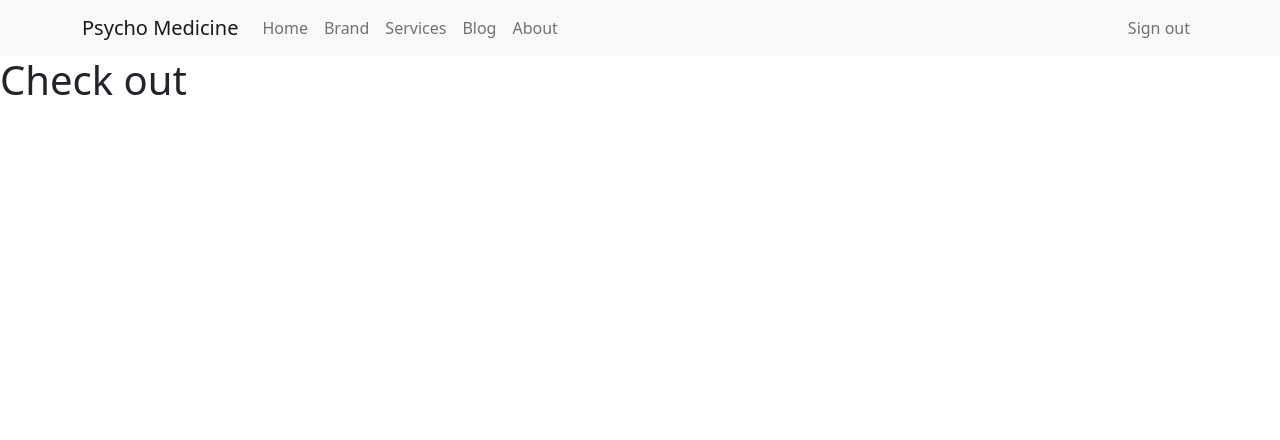
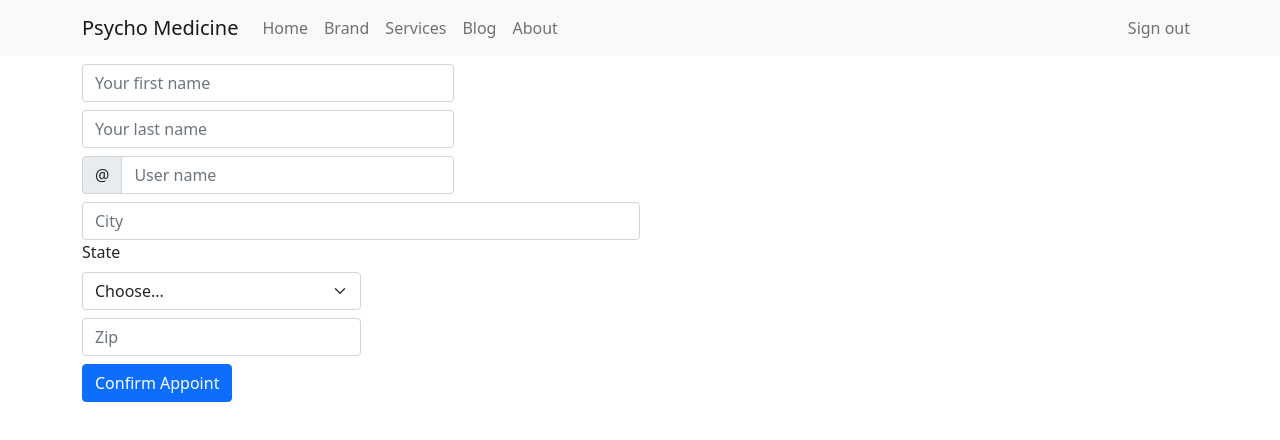
Before and after one commit to Shafak93/psycho-medicine, a React (Create React App) app: page /checkout in a window 1280 px wide. Shown: the top 440 px of the page. Built offline with nearby package versions, Linux system fonts and the light colour scheme; no server answers; sample sign-in values are in the browser's storage.

Commit message:
checkout form design

```diff
--- a/src/Components/Banner/Banner.js
+++ b/src/Components/Banner/Banner.js
@@ -8,7 +8,6 @@ import './Banner.css'
 
 const Banner = () => {
     return (
-
                         <Carousel>
                         <Carousel.Item>
                             <img
--- a/src/Components/Checkout/Checkout.js
+++ b/src/Components/Checkout/Checkout.js
@@ -1,9 +1,44 @@
 import React from 'react';
+import { Form } from 'react-bootstrap';
 
 const Checkout = () => {
     return (
-        <div>
-            <h1>Check out</h1>
+        <div className='container'>
+
+<Form class="row g-3">
+  <div class="col-md-4 my-2">
+    <input type="text" class="form-control" id="validationDefault01" placeholder='Your first name' required />
+  </div>
+  <div class="col-md-4 my-2">
+    <input type="text" class="form-control" id="validationDefault02" placeholder='Your last name' required />
+  </div>
+  <div class="col-md-4 my-2">
+    <div class="input-group">
+      <span class="input-group-text" id="inputGroupPrepend2">@</span>
+      <input type="text" class="form-control" id="validationDefaultUsername" placeholder='User name'  aria-describedby="inputGroupPrepend2" required />
+    </div>
+  </div>
+  <div class="col-md-6">
+    <input type="text" class="form-control" id="validationDefault03" placeholder='City' required />
+  </div>
+  <div class="col-md-3">
+    <label for="validationDefault04" class="form-label">State</label>
+    <select class="form-select" id="validationDefault04" required>
+      <option selected disabled value="">Choose...</option>
+      <option>Dhaka</option>
+      <option>Chittagong</option>
+      <option>Barishal</option>
+      <option>Rajshahi</option>
+      <option>Khulna</option>
+    </select>
+  </div>
+  <div class="col-md-3 my-2">
+    <input type="text" class="form-control" id="validationDefault05" placeholder='Zip' required />
+  </div>
+  <div class="col-12">
+    <button class="btn btn-primary" type="submit">Confirm Appoint</button>
+  </div>
+</Form>
         </div>
     );
 };
```
